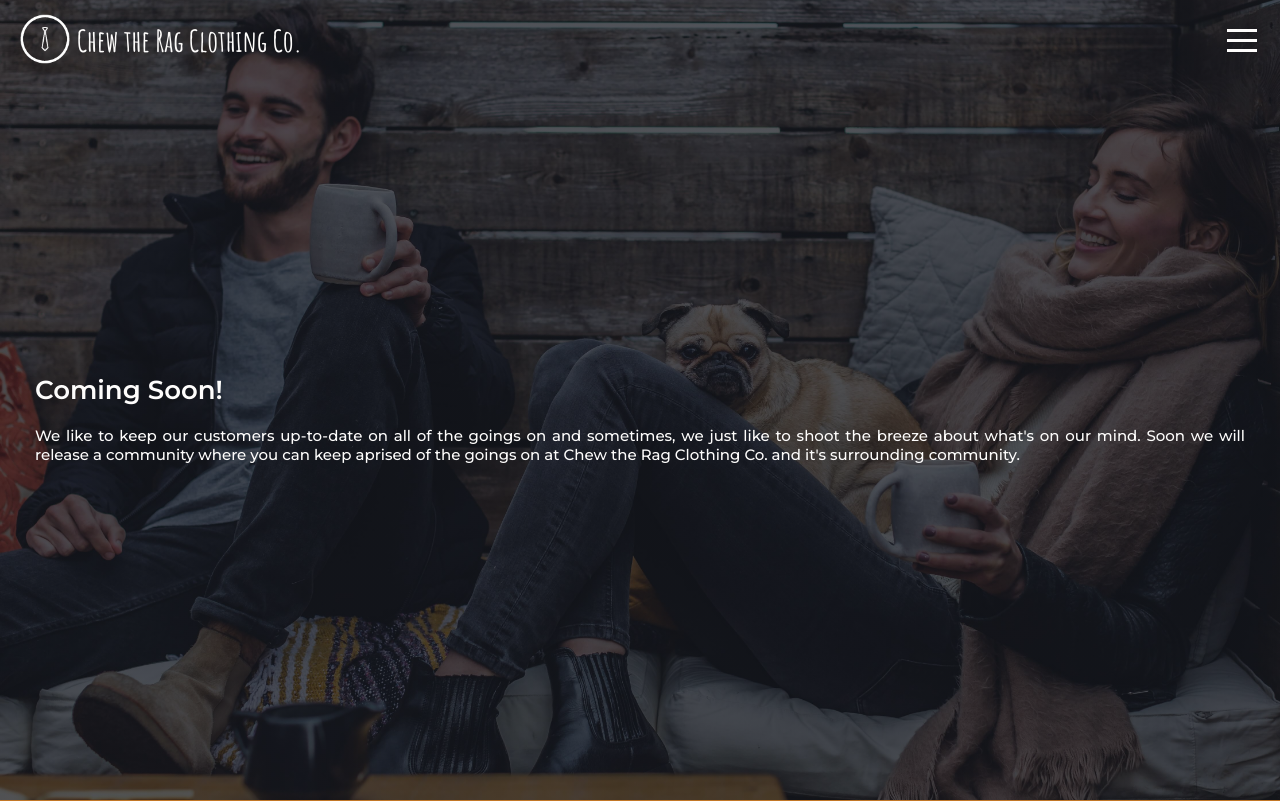
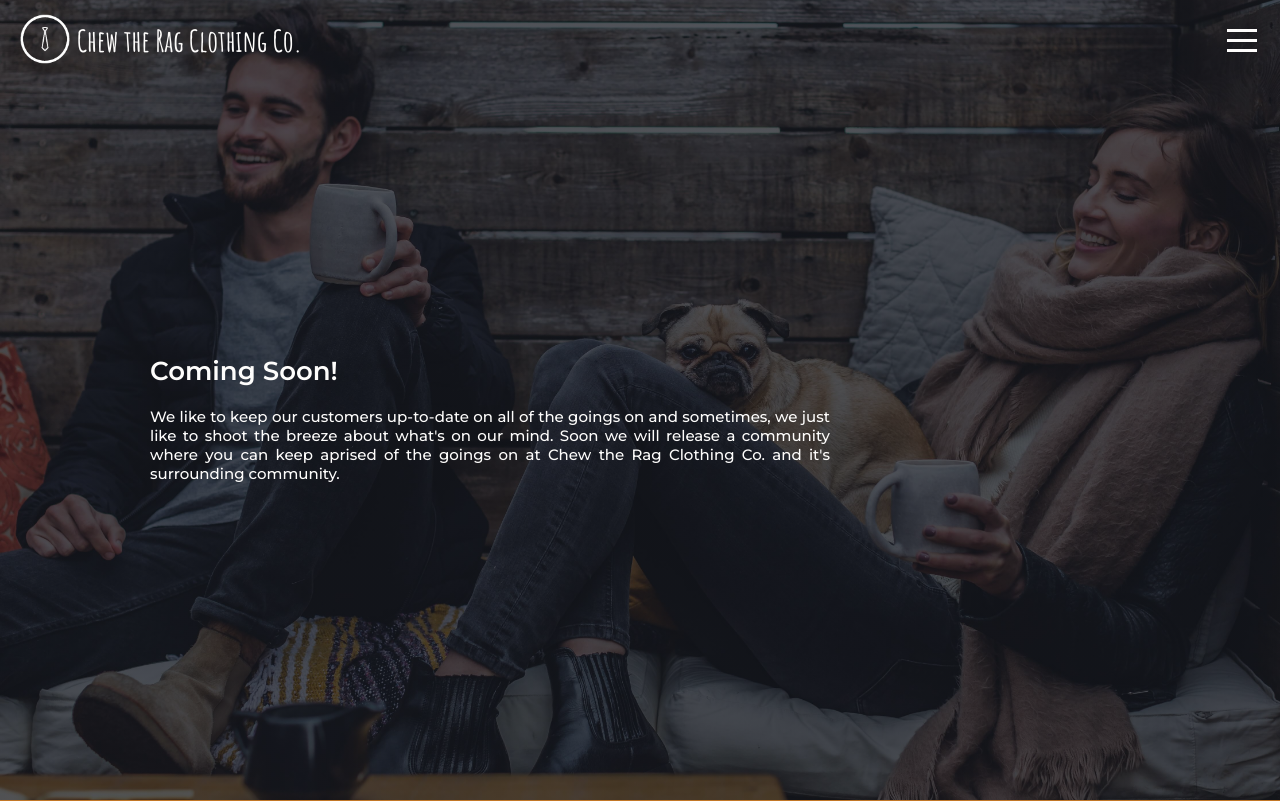
Before and after one commit to rdylanward/chewtherag.com, a Django app: page /community/ in a window 1280 px wide. Shown: the top 801 px of the page. Run offline with Django 3.2, Linux system fonts and the light colour scheme; some libraries are stand-ins or nearby versions.

Commit message:
Adjusted responsive design for the community page.

```diff
--- a/static/css/community.css
+++ b/static/css/community.css
@@ -55,3 +55,108 @@
 /**********************************************************************/
 /***                         Media Queries                          ***/
 /**********************************-***********************************/
+
+
+/****  screen and (min-width: 767px)  ****/
+
+@media screen and (min-width: 767px) {
+
+    /****************/
+    /**** Header ****/
+    /****************/
+
+    .community-header-title {
+        padding: 0rem 6rem 2rem;
+    }
+
+    .community-header-text {
+        padding: 0rem 6rem;
+    }
+
+}
+
+/****  /screen and (min-width: 767px)  ****/
+
+
+/****  screen and (min-width: 1023px)  ****/
+
+@media screen and (min-width: 1023px) {
+
+    /****************/
+    /**** Header ****/
+    /****************/
+
+    .community-header-title {
+        padding: 0rem 10rem 2rem;
+    }
+
+    .community-header-text {
+        padding: 0rem 20rem 0rem 10rem;
+    }
+
+}
+
+/****  /screen and (min-width: 1023px)  ****/
+
+
+/****  screen and (min-width: 1200px)  ****/
+
+@media screen and (min-width: 1200px) {
+
+    /****************/
+    /**** Header ****/
+    /****************/
+
+    .community-header-title {
+        padding: 0rem 15rem 2rem;
+    }
+
+    .community-header-text {
+        padding: 0rem 45rem 0rem 15rem;
+    }
+
+}
+
+/****  /screen and (min-width: 1200px)  ****/
+
+
+/****  screen and (min-width: 1400px)  ****/
+
+@media screen and (min-width: 1400px) {
+
+    /****************/
+    /**** Header ****/
+    /****************/
+
+    .community-header-title {
+        padding: 0rem 20rem 2rem;
+    }
+
+    .community-header-text {
+        padding: 0rem 60rem 0rem 20rem;
+    }
+
+}
+
+/****  /screen and (min-width: 1400px)  ****/
+
+
+/****  screen and (min-width: 1900px)  ****/
+
+@media screen and (min-width: 1900px) {
+
+    /****************/
+    /**** Header ****/
+    /****************/
+
+    .community-header-title {
+        padding: 0rem 25rem 2rem;
+    }
+
+    .community-header-text {
+        padding: 0rem 90rem 0rem 25rem;
+    }
+
+}
+
+/****  /screen and (min-width: 1900px)  ****/
--- a/templates/includes/navbar.html
+++ b/templates/includes/navbar.html
@@ -42,7 +42,7 @@
                 </a>
             </li>
             <li class="navbar-menu-item">
-                <a href="javascript:void(0);" class="navbar-menu-link no-decoration uppercase">
+                <a href="{% url 'community' %}" class="navbar-menu-link no-decoration uppercase">
                     Community
                 </a>
             </li>
```
